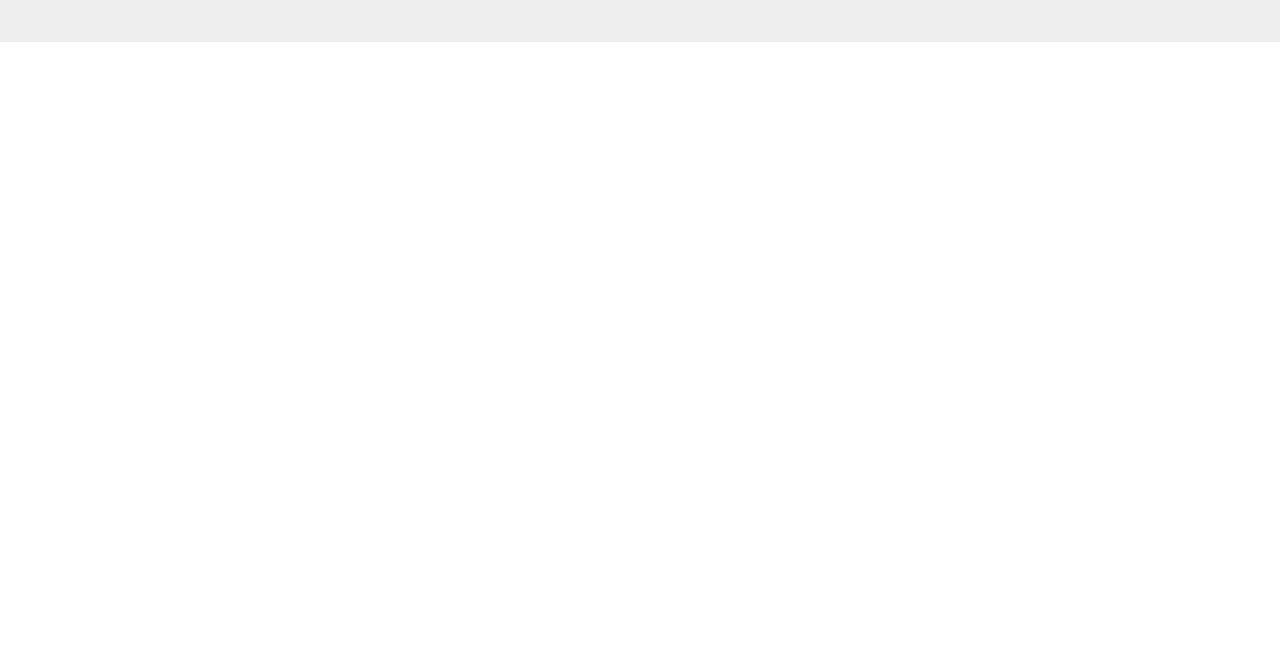
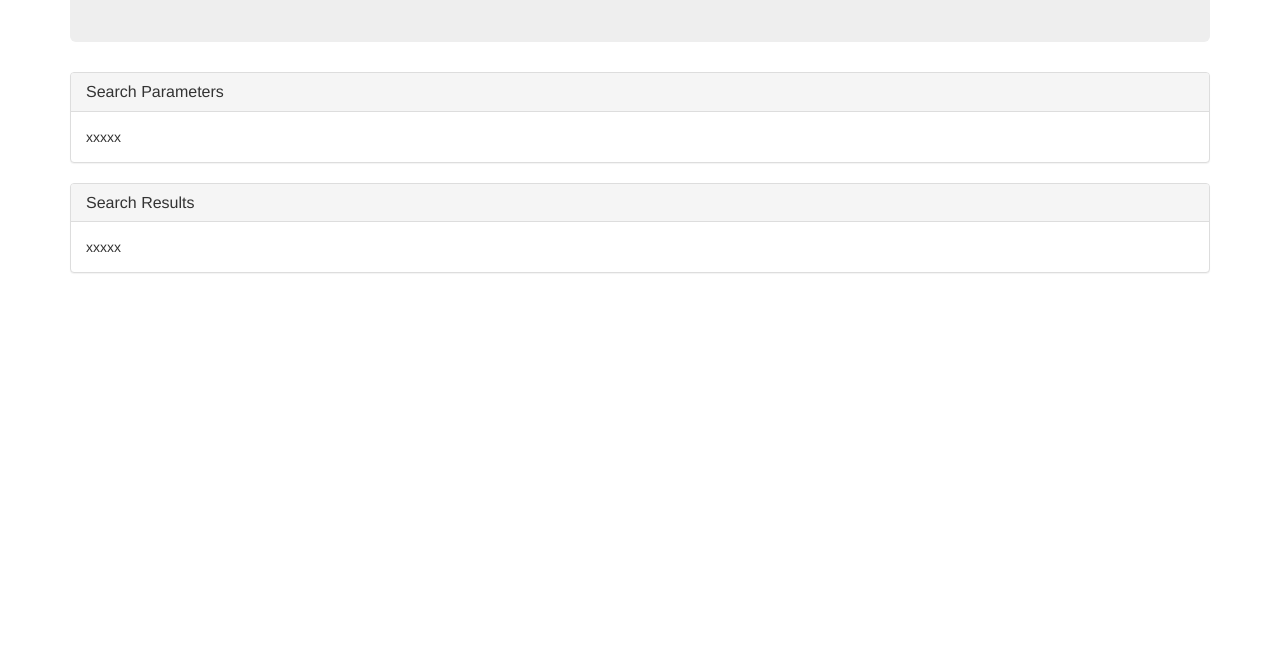
Before and after one commit to ighoa/newyorktimeartclesearch, a plain HTML site: page frontend/index.html in a window 1280 px wide. Shown: the part 153-800 px from the top of the page. Drawn offline with nearby package versions, Linux system fonts and the light colour scheme.

Commit message:
javascript link

```diff
--- a/frontend/index.html
+++ b/frontend/index.html
@@ -9,11 +9,30 @@
 
 </head>
 <body>
-<div class="jumbotron">
-  <div class="container">
+<div class="container">
+  <div class="jumbotron">
     <h1>New York Times Search</h1>
   </div>
-</div>
+  <div class="row">
+  <div class= "col-lg-12">
+  <div class ="panel panel-default">
+    <div class ="panel-heading">
+    <h3 class= "panel-title">Search Parameters</h3>
+  </div>
+  <div class="panel-body">
+    xxxxx
+  </div>
+  </div>
+  </div>
+  <div class = "col-lg-12">
+  <div class ="panel panel-default">
+    <div class ="panel-heading">
+    <h3 class= "panel-title">Search Results</h3>
+  </div>
+  <div class="panel-body">
+    xxxxx
+  </div>
+  </div>
 
 <script type="text/javascript" src="../back-end/logic.js"></script>
 
```
